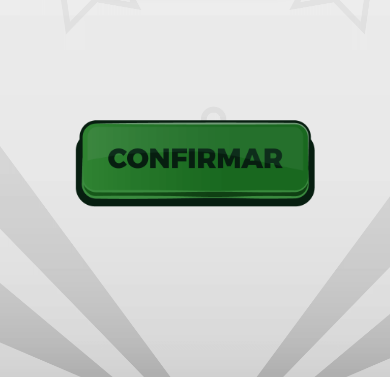
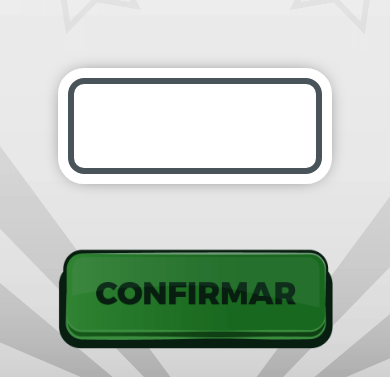
Before and after one commit to Ricardonovais1/pinball-game-screens, a plain HTML site: page index.html in a window 390 px wide. Shown: the part 467-844 px from the top of the page. Drawn offline with Linux system fonts and the light colour scheme.

Commit message:
Ajuste centralizar logo, tamanho do input e botão confirmar

```diff
--- a/style.css
+++ b/style.css
@@ -50,7 +50,6 @@ img {
 
 .logo {
   height: 15%;
-  margin-bottom: 3rem;
 }
 
 .hide {
@@ -171,7 +170,7 @@ img {
 
   .confirm {
     height: 40%;
-    margin-top: 2.5rem;
+    margin-top: 4.5rem;
     transition: opacity 1s ease-in-out, transform 1s ease-in-out;
   }
 
@@ -230,7 +229,7 @@ img {
     }
 
     .nickname {
-      height: 5rem;
+      height: 5.5rem;
       width: 20vw;
       margin-top: -3rem;
       font-size: 3rem;
@@ -273,10 +272,10 @@ img {
 
     .nickname {
       height: 8rem;
-      width: 40vw;
-      margin-top: 3rem;
+      width: 45vw;
+      margin-top: 4em;
       margin-bottom: 2rem;
-      font-size: 5rem;
+      font-size: 5.5rem;
     }
 
     .btn-green {
@@ -293,6 +292,7 @@ img {
 
     .confirm {
       height: 45%;
+      margin-top: 5em;
       margin-bottom: 4rem;
     }
 
@@ -309,6 +309,25 @@ img {
     }
   }
 
+  /* ==== iPAD MINI ==== */
+
+  @media (max-width: 768px) {
+
+    .nickname {
+      height: 7rem;
+      width: 50vw;
+      margin-top: 4em;
+      font-size: 4rem;
+    }
+
+    .confirm {
+      height: 50%;
+      margin-top: 4em;
+      margin-bottom: 2em;
+    }
+  }
+
+
   /* ==== MOBILE ==== */
 
   @media (max-width: 540px) {
@@ -318,10 +337,10 @@ img {
     }
 
     .nickname {
-      height: 5rem;
+      height: 6rem;
       width: 50vw;
-      margin-top: 3rem;
-      margin-bottom: 2rem;
+      margin-top: 2.5em;
+      margin-bottom: -2rem;
       font-size: 3rem;
     }
 
@@ -338,7 +357,7 @@ img {
     }
 
     .confirm {
-      height: 35%;
+      height: 50%;
       margin-bottom: 4rem;
     }
 
@@ -355,20 +374,36 @@ img {
     }
   }
 
+  /* ==== MOBILE MÉDIO ==== */
+
+  @media (max-width: 415px) {
+    .nickname {
+      height: 6rem;
+      width: 65vw;
+      margin-top: 4em;
+      font-size: 4rem;
+    }
+
+    .confirm {
+      height: 40%;
+      margin-top: 6em;
+      margin-bottom: 2em;
+    }
+  }
+
   /* ==== MOBILE MINI ==== */
 
-  @media (max-width: 300px) {
+  @media (max-width: 385px) {
 
     .card {
       width: 80%;
     }
 
     .nickname {
-      height: 5rem;
-      width: 50vw;
-      margin-top: 3rem;
-      margin-bottom: 2rem;
-      font-size: 2rem;
+      height: 4.5rem;
+      width: 65vw;
+      margin-top: 4.5em;
+      font-size: 3rem;
     }
 
     .btn-green {
@@ -387,7 +422,30 @@ img {
       font-size: 1rem;
     }
 
+    .confirm {
+      height: 40%;
+      margin-top: 5em;
+      margin-bottom: 3em;
+    }
+
     .thankyou {
         font-size: 1.2rem;
     }
   }
+
+   /* ==== MOBILE ESPECÍFICO IPHONE SE ====  */
+
+   @media (min-width: 365px) and (max-width: 375px) {
+    .nickname {
+      height: 5rem;
+      width: 55vw;
+      margin-top: 4em;
+      font-size: 3rem;
+    }
+
+    .confirm {
+      height: 40%;
+      margin-top: 5em;
+      margin-bottom: 2em;
+    }
+  }
```
